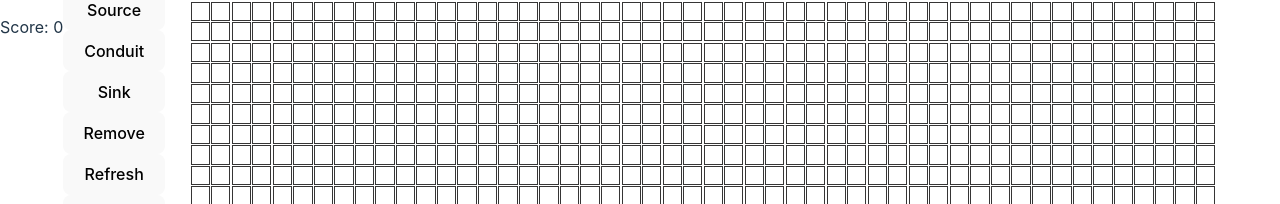
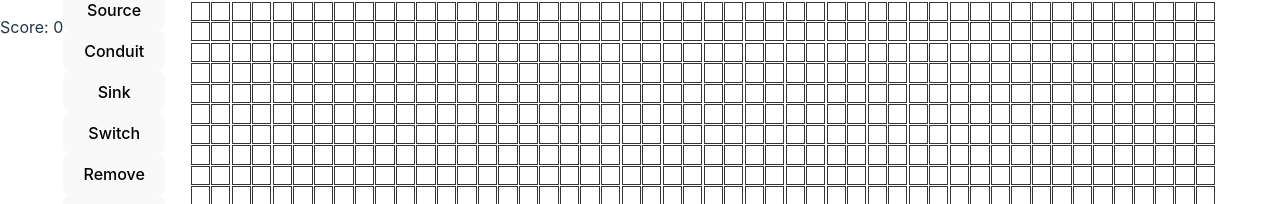
Before and after one commit to JeffBuda/electric-company, a React (Vite) app: page / in a window 1280 px wide. Shown: the part 136-340 px from the top of the page. Built offline with nearby package versions, Linux system fonts and the light colour scheme.

Commit message:
added switch game piece

```diff
--- a/src/App.css
+++ b/src/App.css
@@ -67,6 +67,14 @@
   border: 0.1vw solid yellow; /* Adjusted to use viewport width */
 }
 
+.game-piece.switch {
+  background-color: lightcoral;
+}
+
+.game-piece.switch.off {
+  background-color: darkred;
+}
+
 .score {
   margin-top: 2vw; /* Adjusted to use viewport width */
 }
--- a/src/GameBoard.tsx
+++ b/src/GameBoard.tsx
@@ -8,7 +8,7 @@ const INTERVAL_DURATION = 1000; // 1 second in milliseconds
 const GameBoard: React.FC = () => {
   const initialGrid = Array(GRID_SIZE).fill(null).map(() => Array(GRID_SIZE).fill({ piece: null, powered: false, on: true }));
   const [grid, setGrid] = useState(initialGrid);
-  const [selectedPiece, setSelectedPiece] = useState<'source' | 'conduit' | 'sink' | 'remove' | null>(null);
+  const [selectedPiece, setSelectedPiece] = useState<'source' | 'conduit' | 'sink' | 'switch' | 'remove' | null>(null);
   const [score, setScore] = useState(0);
 
   useEffect(() => {
@@ -33,7 +33,7 @@ const GameBoard: React.FC = () => {
         const newCol = col + dy;
         if (newRow >= 0 && newRow < GRID_SIZE && newCol >= 0 && newCol < GRID_SIZE) {
           const neighbor = newGrid[newRow][newCol];
-          if (!neighbor.powered && (neighbor.piece === 'conduit' || neighbor.piece === 'sink')) {
+          if (!neighbor.powered && (neighbor.piece === 'conduit' || neighbor.piece === 'sink' || (neighbor.piece === 'switch' && neighbor.on))) {
             neighbor.powered = true;
             queue.push([newRow, newCol]);
           }
@@ -75,7 +75,7 @@ const GameBoard: React.FC = () => {
 
     if (selectedPiece === 'remove') {
       newGrid[row][col] = { piece: null, powered: false, on: true };
-    } else if (tile.piece === 'source') {
+    } else if (tile.piece === 'source' || tile.piece === 'switch') {
       tile.on = !tile.on;
     } else if (selectedPiece) {
       newGrid[row][col] = { piece: selectedPiece, powered: false, on: true };
@@ -99,6 +99,7 @@ const GameBoard: React.FC = () => {
         <button onClick={() => setSelectedPiece('source')}>Source</button>
         <button onClick={() => setSelectedPiece('conduit')}>Conduit</button>
         <button onClick={() => setSelectedPiece('sink')}>Sink</button>
+        <button onClick={() => setSelectedPiece('switch')}>Switch</button>
         <button onClick={() => setSelectedPiece('remove')}>Remove</button>
         <button onClick={forceRecalculatePower}>Refresh</button>
         <button onClick={clearGrid}>Clear</button>
--- a/src/GamePiece.tsx
+++ b/src/GamePiece.tsx
@@ -2,9 +2,9 @@
 import React from 'react';
 
 type GamePieceProps = {
-  type: 'source' | 'conduit' | 'sink';
+  type: 'source' | 'conduit' | 'sink' | 'switch';
   powered: boolean;
-  on?: boolean; // Optional prop for source state
+  on?: boolean; // Optional prop for source and switch state
 };
 
 const GamePiece: React.FC<GamePieceProps> = ({ type, powered, on }) => {
@@ -13,7 +13,7 @@ const GamePiece: React.FC<GamePieceProps> = ({ type, powered, on }) => {
     if (powered) {
       className += ' powered';
     }
-    if (type === 'source' && on === false) {
+    if ((type === 'source' || type === 'switch') && on === false) {
       className += ' off';
     }
     return className;
```
